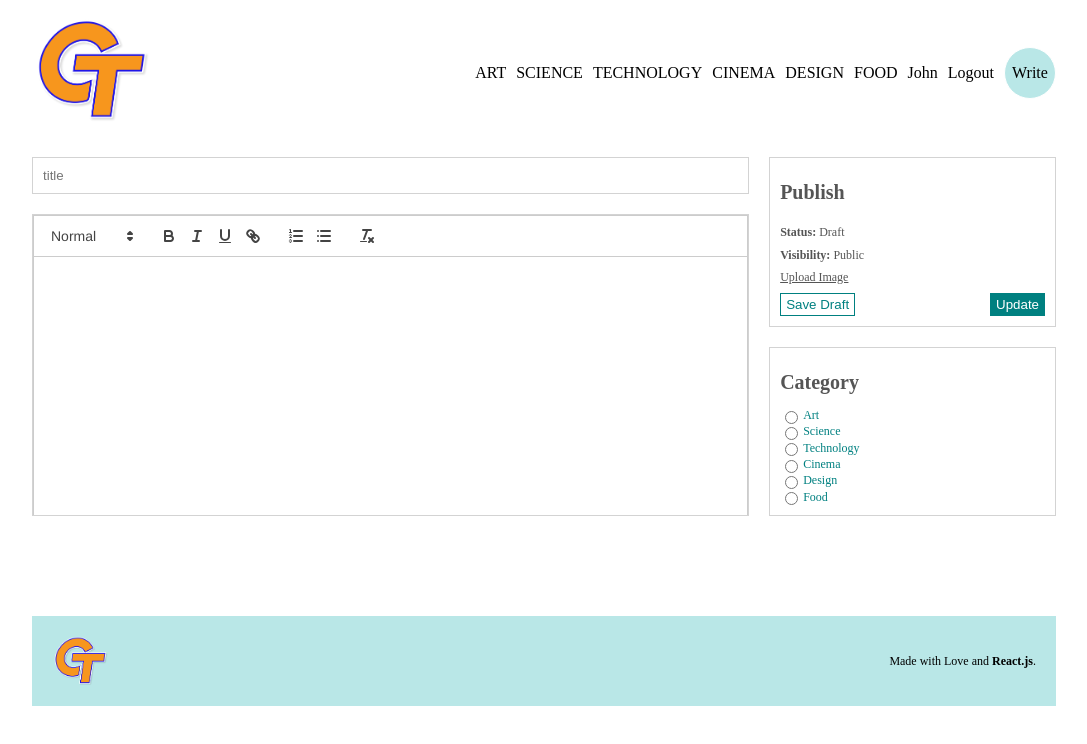
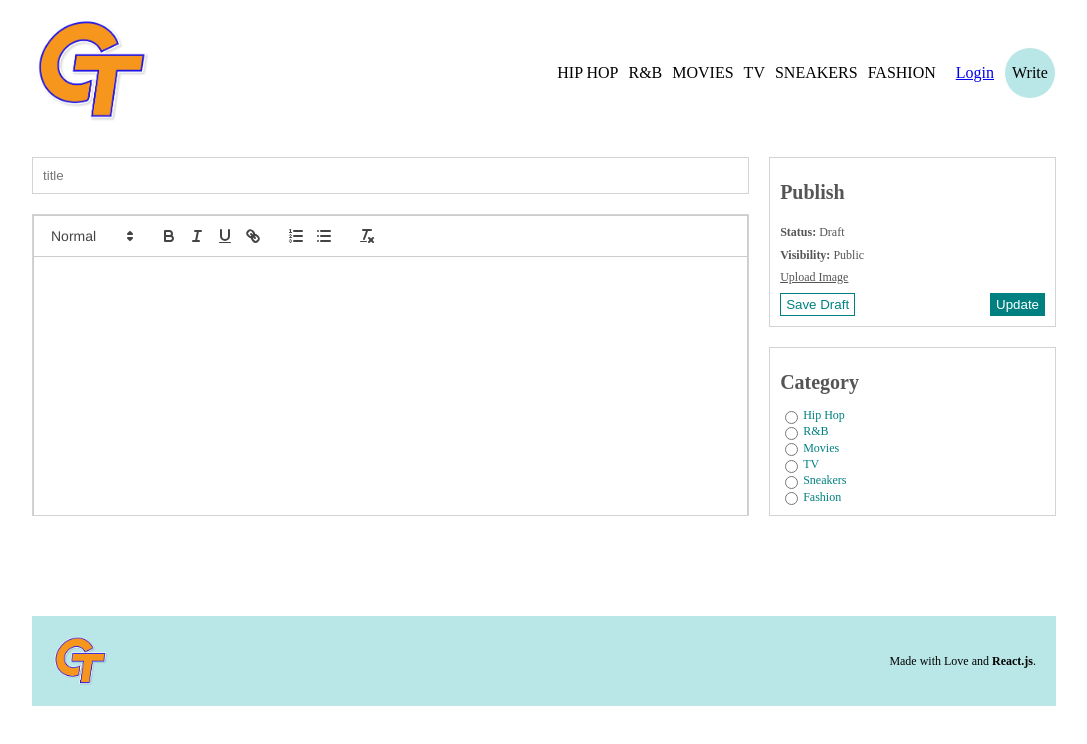
Before and after one commit to qb-829/ctblog, a React (Create React App) app in the folder newblog/: page / in a window 1280 px wide. Both pictures are taken after a click on the element "Write". Shown: the top 744 px of the page, without its empty margins (96-1183 px from the left). Built offline with nearby package versions, Linux system fonts and the light colour scheme; no server answers.

Commit message:
adding and accessing user posts

```diff
--- a/newblog/package.json
+++ b/newblog/package.json
@@ -7,6 +7,7 @@
     "@testing-library/react": "^13.4.0",
     "@testing-library/user-event": "^13.5.0",
     "axios": "^1.6.5",
+    "moment": "^2.30.1",
     "react": "^18.2.0",
     "react-dom": "^18.2.0",
     "react-quill": "^2.0.0",
@@ -39,5 +40,5 @@
       "last 1 safari version"
     ]
   },
-  "proxy":"http://localhost:8800/api/"
+  "proxy": "http://localhost:8800/api/"
 }
--- a/newblog/src/components/Navbar.jsx
+++ b/newblog/src/components/Navbar.jsx
@@ -1,35 +1,44 @@
-import React from 'react'
+import React, { useContext } from 'react'
 import {Link} from 'react-router-dom'
 import Logo from "../img/CT logo PNG file-01.png"
+import { AuthContext } from '../context/authContext'
 
 const Navbar = () => {
+
+  const { currentUser, logout } = useContext(AuthContext)
+
   return (
     <div className='navbar'>
       <div className="container">
         <div className="logo">
-          <img src={Logo} alt="" />
+          <Link to="/">
+            <img src={Logo} alt="" />
+          </Link>
         </div>
         <div className="links">
-          <Link className='link' to="/?cat=art">
-            <h6>ART</h6>
+          <Link className='link' to="/?cat=hiphop">
+            <h6>HIP HOP</h6>
           </Link>
-          <Link className='link' to="/?cat=science">
-            <h6>SCIENCE</h6>
+          <Link className='link' to="/?cat=rnb">
+            <h6>R&B</h6>
           </Link>
-          <Link className='link' to="/?cat=technology">
-            <h6>TECHNOLOGY</h6>
+          <Link className='link' to="/?cat=movies">
+            <h6>MOVIES</h6>
           </Link>
-          <Link className='link' to="/?cat=cinema">
-            <h6>CINEMA</h6>
+          <Link className='link' to="/?cat=tv">
+            <h6>TV</h6>
           </Link>
-          <Link className='link' to="/?cat=design">
-            <h6>DESIGN</h6>
+          <Link className='link' to="/?cat=sneakers">
+            <h6>SNEAKERS</h6>
           </Link>
-          <Link className='link' to="/?cat=food">
-            <h6>FOOD</h6>
+          <Link className='link' to="/?cat=fashion">
+            <h6>FASHION</h6>
           </Link>
-          <span>John</span>
-          <span>Logout</span>
+          <span>{currentUser?.username}</span>
+          {currentUser ? (
+            <span onClick={logout}>Logout</span>
+          ) : (<Link classname="link" to="/login">Login</Link>
+          )}
           <span className='write'>
             <Link className="link" to="/write">Write</Link>
           </span>
--- a/newblog/src/context/authContext.js
+++ b/newblog/src/context/authContext.js
@@ -11,7 +11,7 @@ export const AuthContextProvider = ({children})=>{
         setCurrentUser(res.data);
     }
     const logout = async(inputs)=>{
-        const res = await axios.post("/auth/logout", inputs)
+        await axios.post("/auth/logout")
         setCurrentUser(null);
     }
 
--- a/newblog/src/pages/Home.jsx
+++ b/newblog/src/pages/Home.jsx
@@ -1,42 +1,59 @@
-import React from 'react'
-import { Link } from "react-router-dom"
+import React, { useEffect, useState } from 'react'
+import { Link, useLocation } from "react-router-dom"
+import axios from "axios"
 import Img1 from "../img/6.72.png"
 import Img2 from "../img/7.72.png"
 import Img3 from "../img/8.72.png"
 import Img4 from "../img/9.72.png"
 
 const Home = () => {
+    const [posts,setPosts] = useState([])
 
-  const posts = [
-    {
-      id: 1,
-      title: "Neque porro quisquam est qui dolorem ipsum quia dolor sit amet, consectetur, adipisci velit...",
-      desc: "Lorem Ipsum is simply dummy text of the printing and typesetting industry. Lorem Ipsum has been the industry's standard dummy text ever since the 1500s",
-      img: Img1
+    const cat = useLocation().search
 
-    },
-    {
-      id: 2,
-      title: "Neque porro quisquam est qui dolorem ipsum quia dolor sit amet, consectetur, adipisci velit...",
-      desc: "Lorem Ipsum is simply dummy text of the printing and typesetting industry. Lorem Ipsum has been the industry's standard dummy text ever since the 1500s",
-      img: Img2
 
-    },
-    {
-      id: 3,
-      title: "Neque porro quisquam est qui dolorem ipsum quia dolor sit amet, consectetur, adipisci velit...",
-      desc: "Lorem Ipsum is simply dummy text of the printing and typesetting industry. Lorem Ipsum has been the industry's standard dummy text ever since the 1500s",
-      img: Img3
+    useEffect(()=>{
+      const fetchData = async ()=>{
+        try {
+          const res = await axios.get(`/posts${cat}`)
+          setPosts(res.data)
+        } catch (err) {
+          console.log(err)
+        }
+      }
+      fetchData()
+    },[cat])
 
-    },
-    {
-      id: 4,
-      title: "Neque porro quisquam est qui dolorem ipsum quia dolor sit amet, consectetur, adipisci velit...",
-      desc: "Lorem Ipsum is simply dummy text of the printing and typesetting industry. Lorem Ipsum has been the industry's standard dummy text ever since the 1500s",
-      img: Img4
+  // const posts = [
+  //   {
+  //     id: 1,
+  //     title: "Neque porro quisquam est qui dolorem ipsum quia dolor sit amet, consectetur, adipisci velit...",
+  //     desc: "Lorem Ipsum is simply dummy text of the printing and typesetting industry. Lorem Ipsum has been the industry's standard dummy text ever since the 1500s",
+  //     img: Img1
 
-    },
-  ]
+  //   },
+  //   {
+  //     id: 2,
+  //     title: "Neque porro quisquam est qui dolorem ipsum quia dolor sit amet, consectetur, adipisci velit...",
+  //     desc: "Lorem Ipsum is simply dummy text of the printing and typesetting industry. Lorem Ipsum has been the industry's standard dummy text ever since the 1500s",
+  //     img: Img2
+
+  //   },
+  //   {
+  //     id: 3,
+  //     title: "Neque porro quisquam est qui dolorem ipsum quia dolor sit amet, consectetur, adipisci velit...",
+  //     desc: "Lorem Ipsum is simply dummy text of the printing and typesetting industry. Lorem Ipsum has been the industry's standard dummy text ever since the 1500s",
+  //     img: Img3
+
+  //   },
+  //   {
+  //     id: 4,
+  //     title: "Neque porro quisquam est qui dolorem ipsum quia dolor sit amet, consectetur, adipisci velit...",
+  //     desc: "Lorem Ipsum is simply dummy text of the printing and typesetting industry. Lorem Ipsum has been the industry's standard dummy text ever since the 1500s",
+  //     img: Img4
+
+  //   },
+  // ]
   return (
     <div className='home'>
       <div className="posts">
--- a/newblog/src/pages/Login.jsx
+++ b/newblog/src/pages/Login.jsx
@@ -12,9 +12,8 @@ const Login = () => {
 
   const navigate = useNavigate()
 
-  const { currentUser } = useContext(AuthContext)
+  const { login } = useContext(AuthContext)
 
-  console.log((currentUser))
 const handleChange = e =>{
   setInputs(prev=>({...prev, [e.target.name]: e.target.value}))
 }
@@ -23,7 +22,7 @@ const handleSubmit = async e => {
   e.preventDefault()
 
   try {
-
+    await login(inputs)
     navigate("/")
   } catch (err) {
     setError(err.response.data)
--- a/newblog/src/pages/Single.jsx
+++ b/newblog/src/pages/Single.jsx
@@ -1,34 +1,58 @@
-import React from 'react'
-import Image from "/Users/quyanabarrow/qb-codes/blog/client/newblog/src/img/CT logo PNG file-01.png"
+import React, { useContext, useEffect, useState } from 'react'
 import Image2 from "/Users/quyanabarrow/qb-codes/blog/client/newblog/src/img/Culturalist honeycomb.PNG"
 import Edit from "../img/9.72.png"
 import Delete from "../img/8.72.png"
-import {Link} from "react-router-dom"
+import {Link, useLocation} from "react-router-dom"
 import { Menu } from '../components/Menu'
+import axios from 'axios'
+import moment from 'moment'
+import { AuthContext } from '../context/authContext.js'
 
 const Single = () => {
+  const [post,setPost] = useState({})
+
+    const location = useLocation()
+
+    const postId = location.pathname.split("/")[2]
+
+    const {currentUser} = useContext(AuthContext)
+
+    useEffect(()=>{
+      const fetchData = async ()=>{
+        try {
+          const res = await axios.get(`/posts/${postId}`)
+          setPost(res.data)
+        } catch (err) {
+          console.log(err)
+        }
+      }
+      fetchData()
+    },[postId])
+
+    // Check if post object is empty or null
+    if (!post || Object.keys(post).length === 0) {
+      return <div>Loading...</div>;
+    }
   return (
     <div className='single'>
       <div className="content">
-        <img src={Image} alt="" />
+        <img src={post?.img} alt="" />
         <div className="user">
           <img src={Image2} alt="" />
           <div className="info">
-            <span>John</span>
-            <p>Posted 2 days ago</p>
+            <span>{post.username}</span>
+            <p>Posted {moment(post.date).fromNow()}</p>
           </div>
+         {currentUser.username === post.username && (
           <div className="edit">
-            <Link to={`/write?edit=2`}>
-            <img src={Edit} alt="" />
-            </Link>
-            <img src={Delete} alt="" />
-          </div>
+              <Link to={`/write?edit=2`}>
+                <img src={Edit} alt="" />
+              </Link>
+              <img src={Delete} alt="" />
+            </div>)}
         </div>
-        <h1>Contrary to popular belief, Lorem Ipsum is not simply random text.</h1>
-        <p>Contrary to popular belief, Lorem Ipsum is not simply random text. It has roots in a piece of classical Latin literature from 45 BC, making it over 2000 years old. Richard McClintock, a Latin professor at Hampden-Sydney College in Virginia, looked up one of the more obscure Latin words, consectetur, from a Lorem Ipsum passage, and going through the cites of the word in classical literature, discovered the undoubtable source. Lorem Ipsum comes from sections 1.10.32 and 1.10.33 of "de Finibus Bonorum et Malorum" (The Extremes of Good and Evil) by Cicero, written in 45 BC. This book is a treatise on the theory of ethics, very popular during the Renaissance. The first line of Lorem Ipsum, "Lorem ipsum dolor sit amet..", comes from a line in section 1.10.32.
-        <br />
-        <br />
-        The standard chunk of Lorem Ipsum used since the 1500s is reproduced below for those interested. Sections 1.10.32 and 1.10.33 from "de Finibus Bonorum et Malorum" by Cicero are also reproduced in their exact original form, accompanied by English versions from the 1914 translation by H. Rackham.</p>
+        <h1>{post.title}</h1>
+        {post.desc}
       </div>
       <Menu />
     </div>
--- a/newblog/src/pages/Write.jsx
+++ b/newblog/src/pages/Write.jsx
@@ -32,28 +32,28 @@ const Write = () => {
         <div className="item">
           <h1>Category</h1>
           <div className="cat">
-            <input type="radio" name="cat" value="art" id="art"/>
-            <label htmlFor="art">Art</label>
+            <input type="radio" name="cat" value="hiphop" id="hiphop"/>
+            <label htmlFor="hiphop">Hip Hop</label>
           </div>
           <div className="cat">
-            <input type="radio" name="cat" value="science" id="science"/>
-            <label htmlFor="science">Science</label>
+            <input type="radio" name="cat" value="rnb" id="rnb"/>
+            <label htmlFor="rnb">R&B</label>
           </div>
           <div className="cat">
-            <input type="radio" name="cat" value="technology" id="technology"/>
-            <label htmlFor="technology">Technology</label>
+            <input type="radio" name="cat" value="movies" id="movies"/>
+            <label htmlFor="movies">Movies</label>
           </div>
           <div className="cat">
-            <input type="radio" name="cat" value="cinema" id="cinema"/>
-            <label htmlFor="cinema">Cinema</label>
+            <input type="radio" name="cat" value="tv" id="tv"/>
+            <label htmlFor="tv">TV</label>
           </div>
           <div className="cat">
-            <input type="radio" name="cat" value="design" id="design"/>
-            <label htmlFor="design">Design</label>
+            <input type="radio" name="cat" value="sneakers" id="sneakers"/>
+            <label htmlFor="sneakers">Sneakers</label>
           </div>
           <div className="cat">
-            <input type="radio" name="cat" value="food" id="food"/>
-            <label htmlFor="food">Food</label>
+            <input type="radio" name="cat" value="fashion" id="fashion"/>
+            <label htmlFor="fashion">Fashion</label>
           </div>
         </div>
       </div>
```
Also changed, not shown: 1 other file (tests, documents, lock files or other folders).
